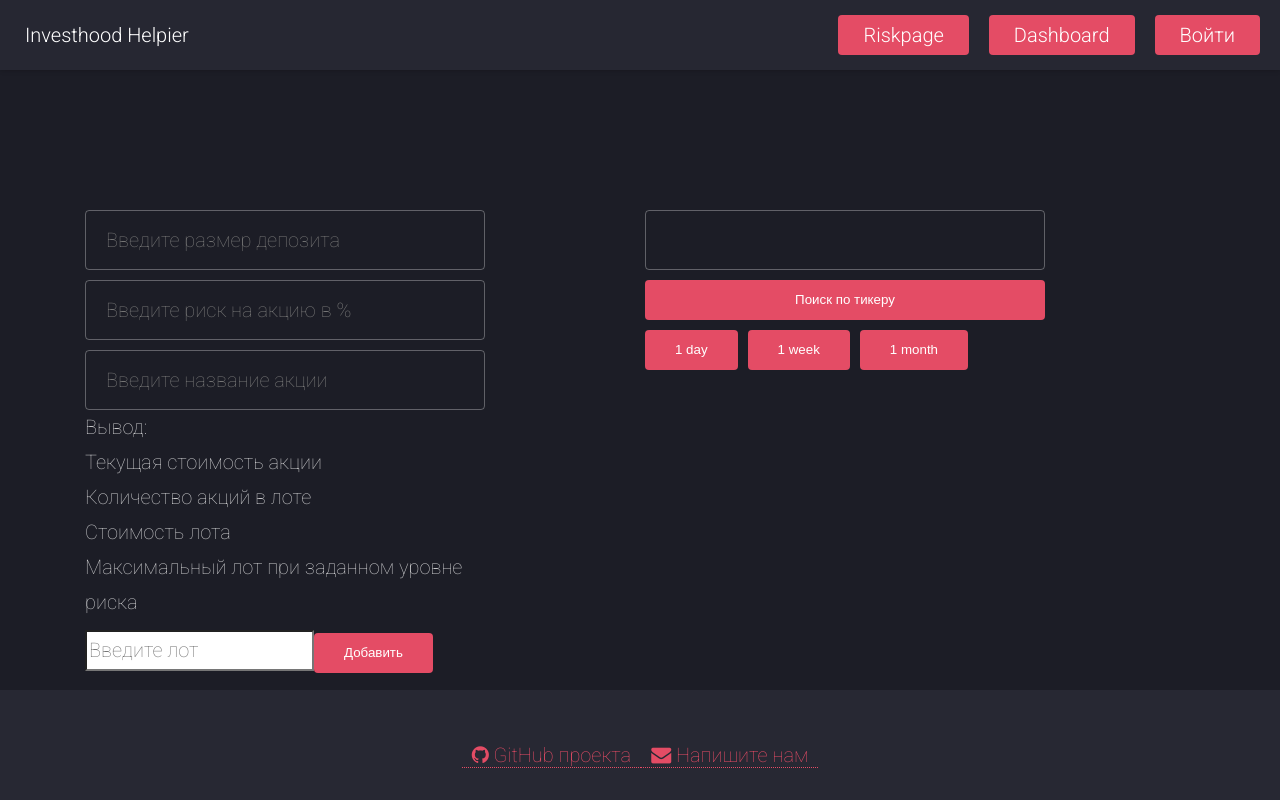
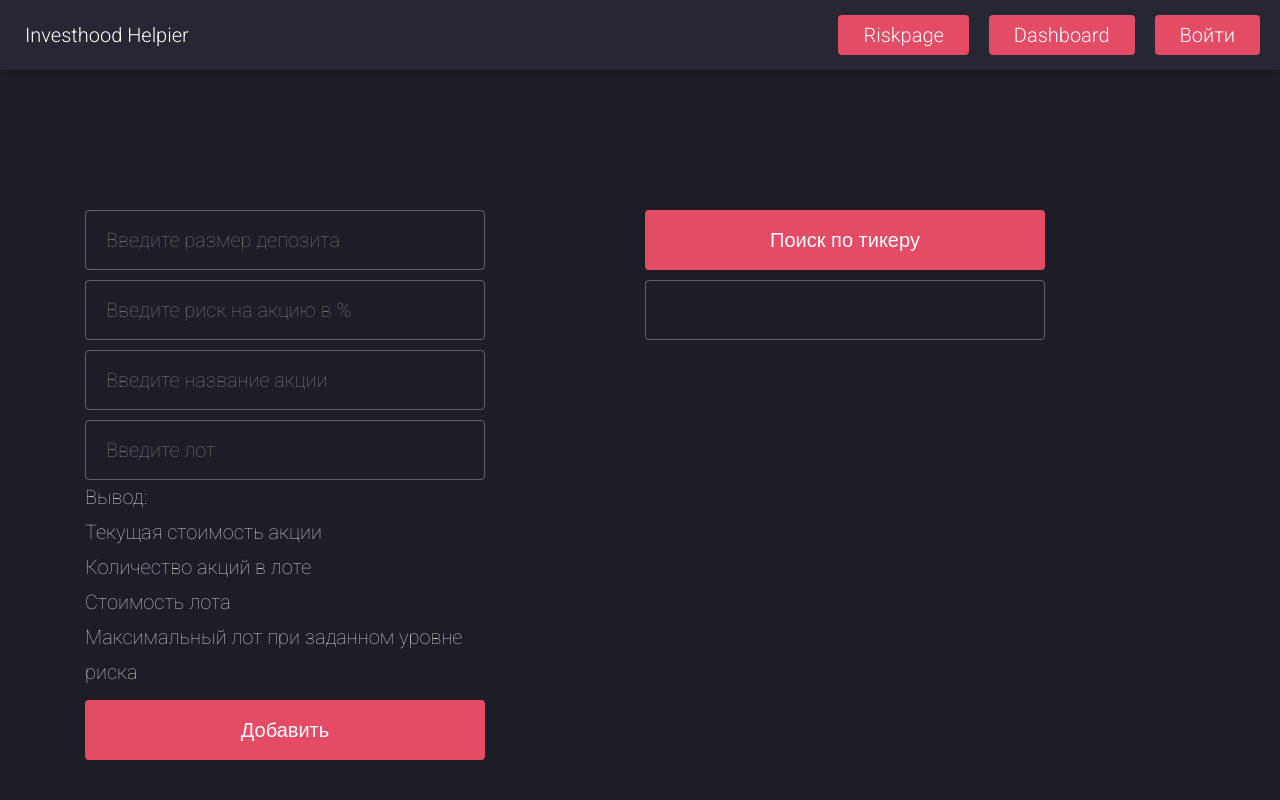
Before and after one commit to chmilvs/Stocks-risk-manager, a React (Create React App) app in the folder front/: page /riskpage in a window 1280 px wide. Shown: the top 800 px of the page. Built offline with nearby package versions, Linux system fonts and the light colour scheme.

Commit message:
riskpage visual upd-1

```diff
--- a/front/public/index.css
+++ b/front/public/index.css
@@ -2207,6 +2207,7 @@ body.is-touch .spotlight {
   }
 
     .wrapper.style2 input[type="text"]:focus,
+	.wrapper.style2 input[type="number"]:focus,
     .wrapper.style2 input[type="password"]:focus,
     .wrapper.style2 input[type="email"]:focus,
     .wrapper.style2 select:focus,
@@ -2370,6 +2371,7 @@ body.landing .dropotron.level-0 {
 }
 
 input[type="text"],
+input[type="number"],
 input[type="password"],
 input[type="email"],
 select,
@@ -2394,6 +2396,7 @@ textarea {
 }
 
   input[type="text"]:invalid,
+  input[type="number"],
   input[type="password"]:invalid,
   input[type="email"]:invalid,
   select:invalid,
@@ -2410,6 +2413,7 @@ textarea {
   }
 
 input[type="text"],
+input[type="number"],
 input[type="password"],
 input[type="email"],
 select {
--- a/front/src/components/RiskPage/RiskForm/RiskForm.css
+++ b/front/src/components/RiskPage/RiskForm/RiskForm.css
@@ -1,5 +1,14 @@
-
 .riskform {
     display: flex;
     justify-content: center;
 }
+
+input::-webkit-outer-spin-button,
+input::-webkit-inner-spin-button {
+    -webkit-appearance: none;
+    margin: 0;
+}
+
+input[type=number] {
+    -moz-appearance: textfield;
+}
--- a/front/src/components/RiskPage/RiskForm/RiskForm.js
+++ b/front/src/components/RiskPage/RiskForm/RiskForm.js
@@ -1,24 +1,25 @@
 import React from 'react';
 import "./RiskForm.css";
-import { Link } from "react-router-dom";
+import {Link} from "react-router-dom";
 import StockChartInfo from "../../StockChartInfo/StockChartInfo";
 
 function RiskForm() {
     return (
-    <div style={{display:"flex", justifyContent:"center"}}>
+        <div style={{display: "flex", justifyContent: "center"}}>
             <div className="riskform">
                 <form>
                     <div className="col-6 col-12-xsmall">
-            <input type="text" name="deposit" placeholder="Введите размер депозита" />
+                        <input type="text" name="deposit" placeholder="Введите размер депозита"/>
                     </div>
                     <div className="col-6 col-12-xsmall">
-            <input type="text" name="riskpersent" placeholder="Введите риск на акцию в %" />
+                        <input type="text" name="riskpersent" placeholder="Введите риск на акцию в %"/>
                     </div>
                     <div className="col-6 col-12-xsmall">
-            <input type="text" name="stockname" placeholder="Введите название акции" />
+                        <input type="text" name="stockname" placeholder="Введите название акции"/>
                     </div>
-
-
+                    <div className="col-6 col-12-xsmall">
+                        <input type="number" name="lotstobuy" id="email" placeholder="Введите лот"/>
+                    </div>
                     <ul className="alt">
                         Вывод:
                         <li>Текущая стоимость акции</li>
@@ -27,13 +28,12 @@ function RiskForm() {
                         <li>Максимальный лот при заданном уровне риска</li>
                     </ul>
 
-          <div className="col-6 col-12-xsmall">
-            <input type="number" name="lotstobuy" id="email" placeholder="Введите лот" />
-            <button className="button primary">Добавить</button>
-          </div>
+                    <button style={{marginTop: "10px", marginBottom: "100px", height: "3em", fontSize: "15pt"}}
+                            className="button primary">Добавить
+                    </button>
                 </form>
             </div>
-      <div >
+            <div>
                 <StockChartInfo/>
             </div>
         </div>
--- a/front/src/components/StockChartInfo/StockChartInfo.js
+++ b/front/src/components/StockChartInfo/StockChartInfo.js
@@ -3,46 +3,58 @@ import {AreaChart, XAxis, YAxis, Brush, Tooltip, Area} from 'recharts';
 
 function StockChartInfo(props) {
     const [info, setInfo] = useState(null)
-    const [ticker, setTicker] = useState('')
+    const [ticker, setTicker] = useState(null)
     const [timePeriod, setTimePeriod] = useState('')
     const [loading, setLoading] = useState(false)
+    const [btnShow, setBtnShow] = useState(false)
+    const [failureMssg, setFailureMssg] = useState('')
 
-    let URL = `https://www.alphavantage.co/query?function=TIME_SERIES_DAILY_ADJUSTED&symbol=${ticker.toUpperCase()}&apikey=VHOVYLDE88BS9RRT`
     const inputHandler = (event) => {
         setTicker(event.target.value.trim())
     }
 
     const getInfo = (event) => {
         event.preventDefault()
-        console.log(URL)
+        let URL = `https://www.alphavantage.co/query?function=TIME_SERIES_DAILY_ADJUSTED&symbol=${ticker.toUpperCase()}&apikey=VHOVYLDE88BS9RRT`
+        // console.log(URL)
+        setTimePeriod('Time Series (Daily)')
         setLoading(true)
         fetch(URL)
             .then(res => res.json())
             .then(data => {
+                if(!data["Error Message"]) {
+                    setFailureMssg('')
                     setInfo(data)
+                    setBtnShow(true)
                     setLoading(false)
+                } else setFailureMssg('Тикер акции введен неправильно')
             })
     }
 
     const refreshData = (event) => {
         const {name} = event.target;
-        console.log(name)
+        // console.log(name)
 
         let URL2 = `https://www.alphavantage.co/query?function=${name}&symbol=${ticker.toUpperCase()}&apikey=VHOVYLDE88BS9RRT`
         if (name === 'TIME_SERIES_MONTHLY_ADJUSTED') setTimePeriod('Monthly Adjusted Time Series')
         else if (name === 'TIME_SERIES_WEEKLY_ADJUSTED') setTimePeriod('Weekly Adjusted Time Series')
         else if (name === 'TIME_SERIES_DAILY_ADJUSTED') setTimePeriod('Time Series (Daily)')
 
-        console.log(URL2)
+        // console.log(URL2)
         setLoading(true)
         fetch(URL2)
             .then(res => res.json())
             .then(data => {
+                if(!data["Error Message"]) {
+                    setFailureMssg('')
                     setInfo(data)
+                    setBtnShow(true)
                     setLoading(false)
+                } else setFailureMssg('Тикер акции введен неправильно')
             })
-        console.log(info)
+        // .catch(() => setFailureMssg('Тикер акции введен неправильно'))
     }
+
         let data = [];
         let data2 = []
 
@@ -52,36 +64,39 @@ function StockChartInfo(props) {
             }
         }
 
-    info && !loading && Object.values(info[timePeriod]).map((el, index) => {
+        !loading && info && Object.values(info[timePeriod]).map((el, index) => {
             return data.push({"цена": Number(el["4. close"]), "дата": data2[index]})
         })
-    console.log(data)
-    console.log(data2)
+        // console.log(data)
+        // console.log(data2)
         return (
             <>
                 <div style={{marginTop: "210px"}}>
                     <div style={{marginLeft: "160px"}}>
                         <form onSubmit={getInfo}>
-                        <input type="text" onChange={inputHandler}></input>
-                        <button style={{marginTop: "10px"}} className="button primary" type="submit">Поиск по тикеру
+                            <button style={{marginBottom: "10px", height:"3em", fontSize:"15pt"}} className="button primary" type="submit">Поиск по тикеру
                             </button>
+                            <input name="inquiry" type="text" onChange={inputHandler}></input>
+
+                            {failureMssg}
+
                         </form>
-                    <div>
+                        {btnShow && <div>
                             <button onClick={refreshData} type="button"
-                                name="TIME_SERIES_DAILY_ADJUSTED" className="button primary">1 day
+                                    name="TIME_SERIES_DAILY_ADJUSTED" className="button primary">1 дн
                             </button>
 
                             <button onClick={refreshData} type="button"
                                     style={{margin: "10px"}} name="TIME_SERIES_WEEKLY_ADJUSTED"
-                                className=" button primary">1 week
+                                    className=" button primary">1 нед
                             </button>
 
                             <button onClick={refreshData} type="button"
-                                name="TIME_SERIES_MONTHLY_ADJUSTED" className="button primary">1 month
+                                    name="TIME_SERIES_MONTHLY_ADJUSTED" className="button primary">1 мес
                             </button>
+                        </div>}
                     </div>
-                </div>
-                {data && <AreaChart width={710} height={310} data={data.reverse().slice(-100)}
+                    {data && <AreaChart width={710} height={370} data={data.reverse().slice(-100)}
                                         margin={{top: 20, right: 150, left: 100, bottom: 20}}>
                         <defs>
                             <linearGradient id="colorUv" x1="0" y1="0" x2="0" y2="1">
```
Lines whose indentation alone changed are shown as unchanged.
